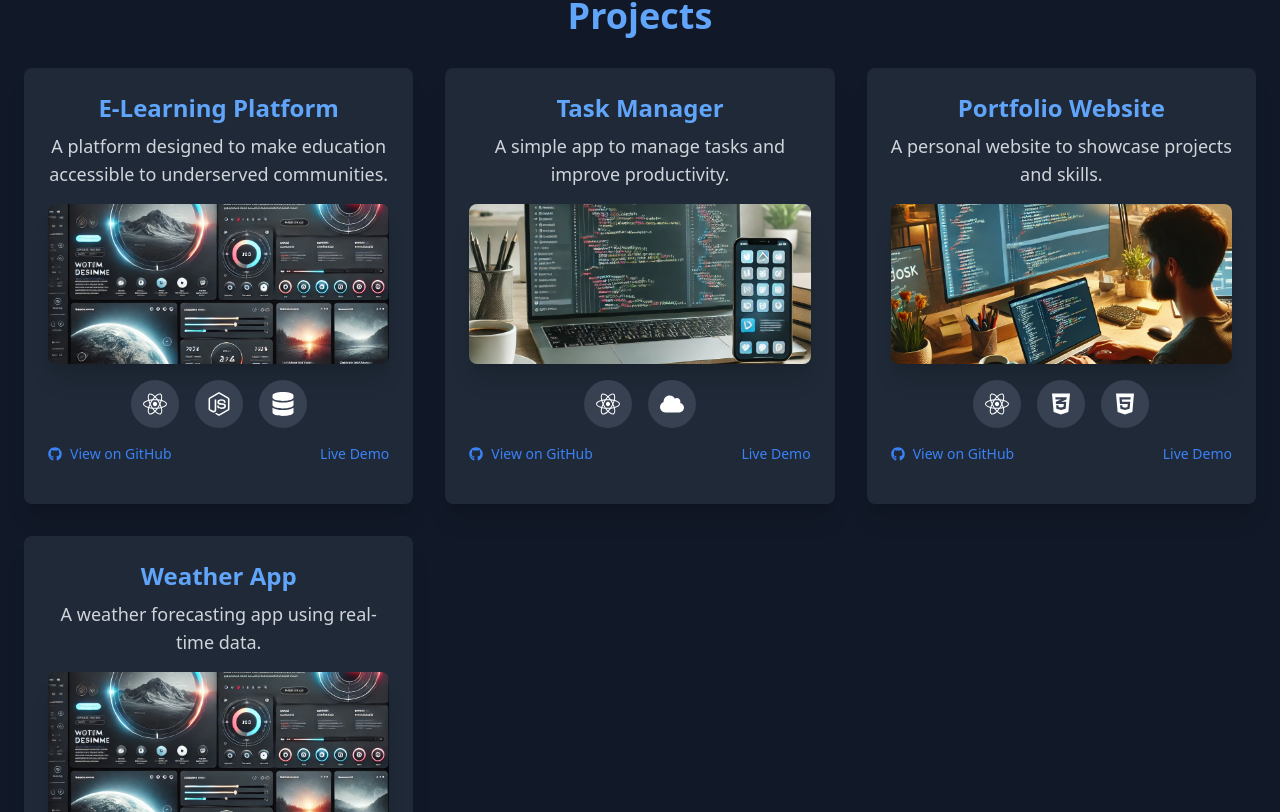
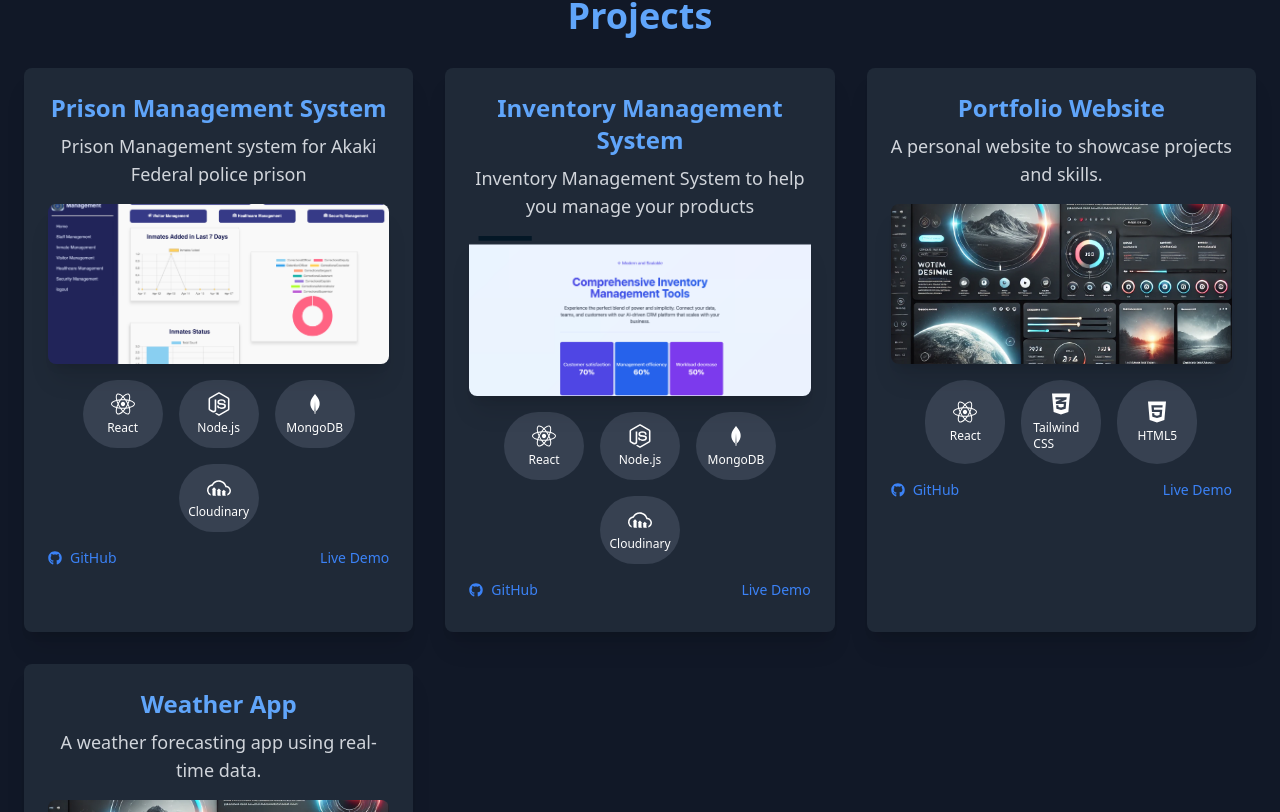
Before and after one commit to nahom-zenebe/Personal-Poritfolio, a React (Create React App) app in the folder personal/: page /Project in a window 1280 px wide. Shown: the part 3268-4080 px from the top of the page. Built offline with nearby package versions, Linux system fonts and the light colour scheme.

Commit message:
adding project to my portifolio

```diff
--- a/personal/src/pages/Projectpage.jsx
+++ b/personal/src/pages/Projectpage.jsx
@@ -1,127 +1,128 @@
 import React from 'react';
-import { FaGithub, FaCloud } from 'react-icons/fa';
-import { FaReact, FaNodeJs, FaDatabase, FaCss3Alt, FaHtml5, FaAws } from 'react-icons/fa';
-import service1 from '../images/service1.webp'; // Custom image import
-import service2 from '../images/service2.webp'; // Custom image import
-import service3 from '../images/service3.webp'; // Custom image import
+import { FaGithub, FaCloud, FaReact, FaNodeJs, FaDatabase, FaCss3Alt, FaHtml5, FaAws } from 'react-icons/fa';
+import { BiLogoMongodb } from 'react-icons/bi';
+import { SiCloudinary } from 'react-icons/si';
+import service1 from '../images/service1.webp';
+import project1 from '../images/project-1.png';
+import project2 from '../images/project-2.png';
 
 function Portfolio() {
-  const projects = [
-    {
-      title: 'E-Learning Platform',
-      description: 'A platform designed to make education accessible to underserved communities.',
-      imageSrc: service1,
-      technologies: [
-        { name: 'React', icon: <FaReact size={24} /> },
-        { name: 'Node.js', icon: <FaNodeJs size={24} /> },
-        { name: 'MongoDB', icon: <FaDatabase size={24} /> },
-      ],
-      githubLink: 'https://github.com/username/elearning-platform',
-      liveDemoLink: 'https://live-demo-link.com',
-    },
-    {
-      title: 'Task Manager',
-      description: 'A simple app to manage tasks and improve productivity.',
-      imageSrc: service2,
-      technologies: [
-        { name: 'React', icon: <FaReact size={24} /> },
-        { name: 'Firebase', icon: <FaCloud size={24} /> },
-      ],
-      githubLink: 'https://github.com/username/task-manager',
-      liveDemoLink: 'https://task-manager-demo.com',
-    },
-    {
-      title: 'Portfolio Website',
-      description: 'A personal website to showcase projects and skills.',
-      imageSrc: service3,
-      technologies: [
-        { name: 'React', icon: <FaReact size={24} /> },
-        { name: 'Tailwind CSS', icon: <FaCss3Alt size={24} /> },
-        { name: 'HTML5', icon: <FaHtml5 size={24} /> },
-      ],
-      githubLink: 'https://github.com/username/portfolio',
-      liveDemoLink: 'https://portfolio-link.com',
-    },
-    {
-      title: 'Weather App',
-      description: 'A weather forecasting app using real-time data.',
-      imageSrc: service1,
-      technologies: [
-        { name: 'React', icon: <FaReact size={24} /> },
-        { name: 'OpenWeatherMap API', icon: <FaAws size={24} /> },
-      ],
-      githubLink: 'https://github.com/username/weather-app',
-      liveDemoLink: 'https://weather-app-demo.com',
-    },
-  ];
-
   return (
     <div className="bg-gray-900 text-white p-6 rounded-lg shadow-2xl mb-8">
       <h1 className="text-4xl font-bold text-blue-400 text-center mb-8">Projects</h1>
+
       <div className="grid grid-cols-1 md:grid-cols-2 lg:grid-cols-3 gap-8">
-        {projects.map((project, index) => (
-          <div
-            key={index}
-            className="bg-gray-800 p-6 rounded-lg shadow-xl transition-transform transform hover:scale-105 hover:bg-gray-700"
-          >
+        {/* Project 1 */}
+        <ProjectCard
+          title="Prison Management System"
+          description="Prison Management system for Akaki Federal police prison"
+          image={project1}
+          technologies={[
+            { icon: <FaReact size={24} />, name: 'React' },
+            { icon: <FaNodeJs size={24} />, name: 'Node.js' },
+            { icon: <BiLogoMongodb size={24} />, name: 'MongoDB' },
+            { icon: <SiCloudinary size={24} />, name: 'Cloudinary' },
+          ]}
+          github="https://github.com/username/elearning-platform"
+          live="https://live-demo-link.com"
+        />
 
-            <header className="text-center mb-4">
-              <h2 className="text-2xl font-bold text-blue-400 mb-2">{project.title}</h2>
-              <p className="text-lg text-gray-300">{project.description}</p>
-            </header>
+        {/* Project 2 */}
+        <ProjectCard
+          title="Inventory Management System"
+          description="Inventory Management System to help you manage your products"
+          image={project2}
+          technologies={[
+            { icon: <FaReact size={24} />, name: 'React' },
+            { icon: <FaNodeJs size={24} />, name: 'Node.js' },
+            { icon: <BiLogoMongodb size={24} />, name: 'MongoDB' },
+            { icon: <SiCloudinary size={24} />, name: 'Cloudinary' },
+          ]}
+          github="https://github.com/username/task-manager"
+          live="https://task-manager-demo.com"
+        />
 
+        {/* Project 3 */}
+        <ProjectCard
+          title="Portfolio Website"
+          description="A personal website to showcase projects and skills."
+          image={service1}
+          technologies={[
+            { icon: <FaReact size={24} />, name: 'React' },
+            { icon: <FaCss3Alt size={24} />, name: 'Tailwind CSS' },
+            { icon: <FaHtml5 size={24} />, name: 'HTML5' },
+          ]}
+          github="https://github.com/username/portfolio"
+          live="https://portfolio-link.com"
+        />
 
-            <div className="relative mb-4">
-              <img
-                src={project.imageSrc}
-                alt={project.title}
-                className="w-full h-40 object-cover rounded-lg shadow-xl transition-all duration-300 transform hover:scale-105"
-                onError={(e) => {
-                  e.target.src = 'https://via.placeholder.com/400x200'; // Fallback image
-                }}
-              />
-            </div>
-
-
-            <div className="flex justify-center gap-4 mb-4">
-              {project.technologies.map((tech, index) => (
-                <div
-                  key={index}
-                  className="w-12 h-12 flex justify-center items-center bg-gray-700 p-3 rounded-full transition-transform duration-300 transform hover:scale-110"
-                  aria-label={tech.name}
-                >
-                  {tech.icon}
-                </div>
-              ))}
-            </div>
-
-
-            <div className="flex justify-between items-center mb-4">
-              <a
-                href={project.githubLink}
-                target="_blank"
-                rel="noopener noreferrer"
-                className="inline-flex items-center text-blue-500 hover:text-blue-400 transition-all duration-300 text-sm font-medium"
-              >
-                <FaGithub className="mr-2" />
-                View on GitHub
-              </a>
-              {project.liveDemoLink && (
-                <a
-                  href={project.liveDemoLink}
-                  target="_blank"
-                  rel="noopener noreferrer"
-                  className="inline-flex items-center text-blue-500 hover:text-blue-400 transition-all duration-300 text-sm font-medium"
-                >
-                  Live Demo
-                </a>
-              )}
-            </div>
-          </div>
-        ))}
+        {/* Project 4 */}
+        <ProjectCard
+          title="Weather App"
+          description="A weather forecasting app using real-time data."
+          image={service1}
+          technologies={[
+            { icon: <FaReact size={24} />, name: 'React' },
+            { icon: <FaAws size={24} />, name: 'OpenWeather API' },
+          ]}
+          github="https://github.com/username/weather-app"
+          live="https://weather-app-demo.com"
+        />
       </div>
     </div>
   );
 }
 
+const ProjectCard = ({ title, description, image, technologies, github, live }) => (
+  <div className="bg-gray-800 p-6 rounded-lg shadow-xl transition-transform transform hover:scale-105 hover:bg-gray-700">
+    <header className="text-center mb-4">
+      <h2 className="text-2xl font-bold text-blue-400 mb-2">{title}</h2>
+      <p className="text-lg text-gray-300">{description}</p>
+    </header>
+
+    <div className="relative mb-4">
+      <img
+        src={image}
+        alt={title}
+        className="w-full h-40 object-cover rounded-lg shadow-xl transition-all duration-300 transform hover:scale-105"
+        onError={(e) => {
+          e.target.src = 'https://via.placeholder.com/400x200';
+        }}
+      />
+    </div>
+
+    <div className="flex justify-center gap-4 mb-4 flex-wrap">
+      {technologies.map((tech, index) => (
+        <div
+          key={index}
+          className="flex flex-col items-center justify-center w-20 p-3 bg-gray-700 rounded-full hover:scale-110 transition-transform duration-300"
+        >
+          {tech.icon}
+          <span className="text-xs mt-1">{tech.name}</span>
+        </div>
+      ))}
+    </div>
+
+    <div className="flex justify-between items-center mb-2">
+      <a
+        href={github}
+        target="_blank"
+        rel="noopener noreferrer"
+        className="inline-flex items-center text-blue-500 hover:text-blue-400 text-sm font-medium"
+      >
+        <FaGithub className="mr-2" />
+        GitHub
+      </a>
+      <a
+        href={live}
+        target="_blank"
+        rel="noopener noreferrer"
+        className="inline-flex items-center text-blue-500 hover:text-blue-400 text-sm font-medium"
+      >
+        Live Demo
+      </a>
+    </div>
+  </div>
+);
+
 export default Portfolio;
```
Also changed, not shown: personal/src/images/project-1.png (added), personal/src/images/project-2.png (added).
